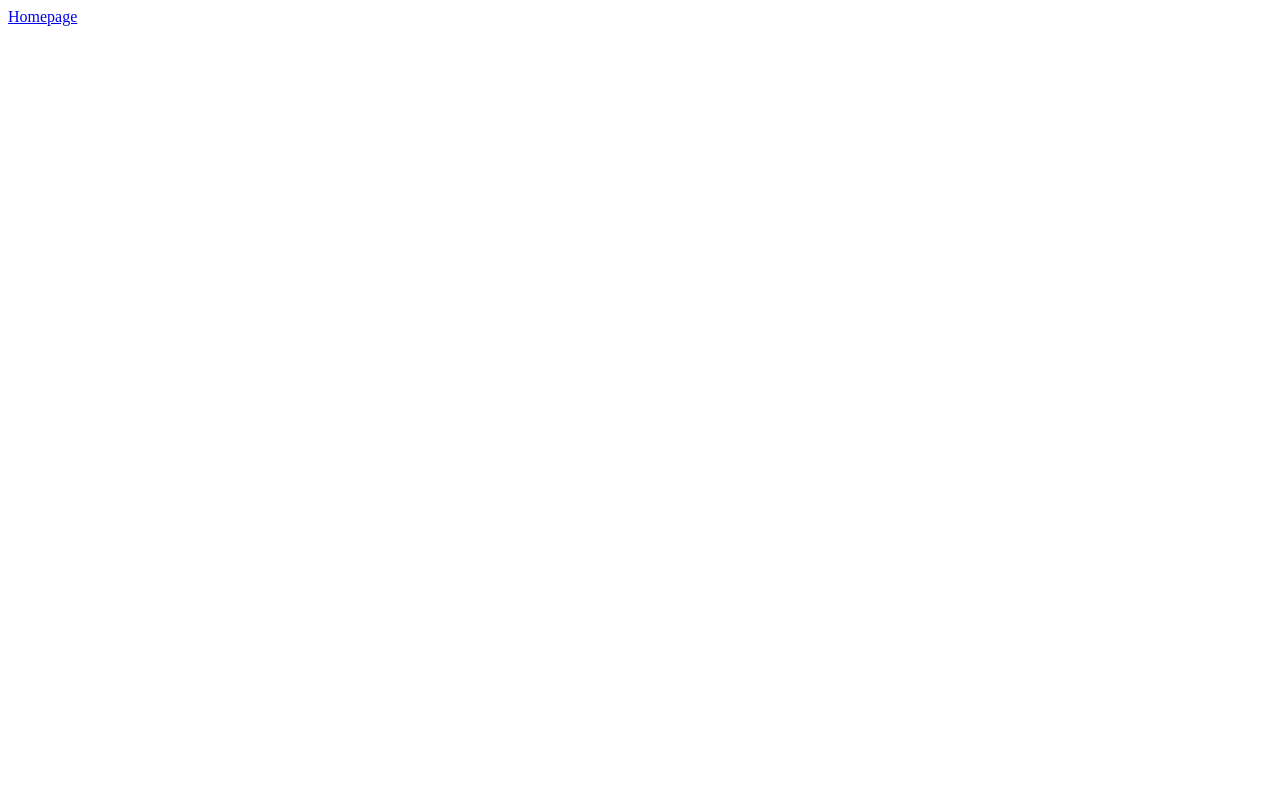
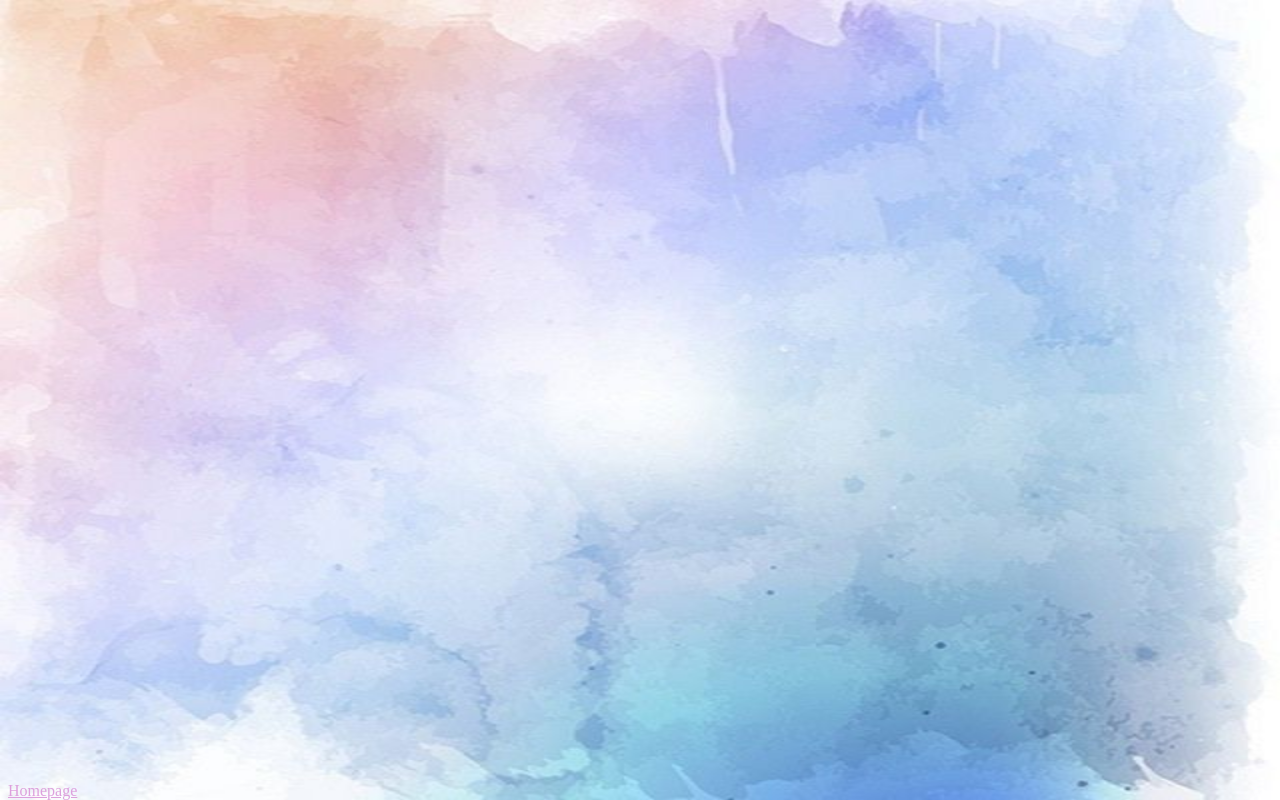
Before and after one commit to Hudanurediz/htmlcsspractises, a plain HTML site: page about.html in a window 1280 px wide. Drawn offline with Linux system fonts and the light colour scheme.

```diff
--- a/about.html
+++ b/about.html
@@ -1,12 +1,23 @@
 <!DOCTYPE html>
 <html lang="en">
+
 <head>
     <meta charset="UTF-8">
     <meta http-equiv="X-UA-Compatible" content="IE=edge">
     <meta name="viewport" content="width=device-width, initial-scale=1.0">
     <title>About</title>
+    <style>
+        body {
+            background-image: url('./image/bg2.jpg');
+            background-repeat: no-repeat;
+            background-attachment: fixed;
+            background-size: 100% 100%;
+        }
+    </style>
 </head>
+
 <body>
-    <a href="index.html">Homepage</a>
+    <a href="index.html" style="float: left;color: plum; bottom:0px;position:fixed;">Homepage</a>
 </body>
+
 </html>
```
